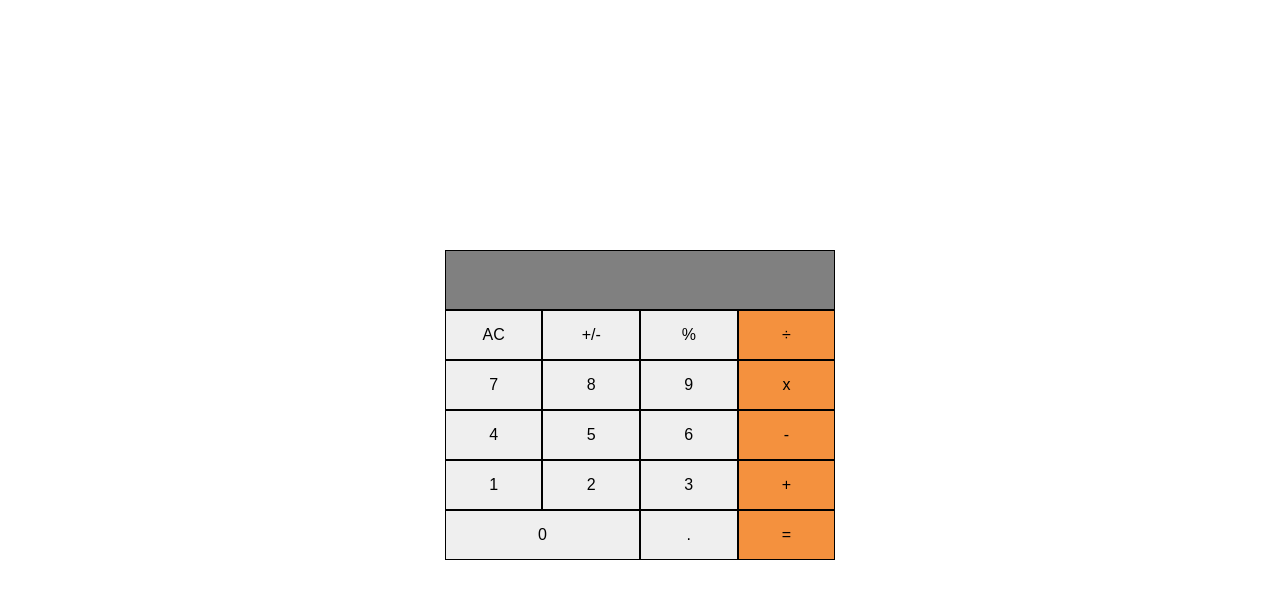
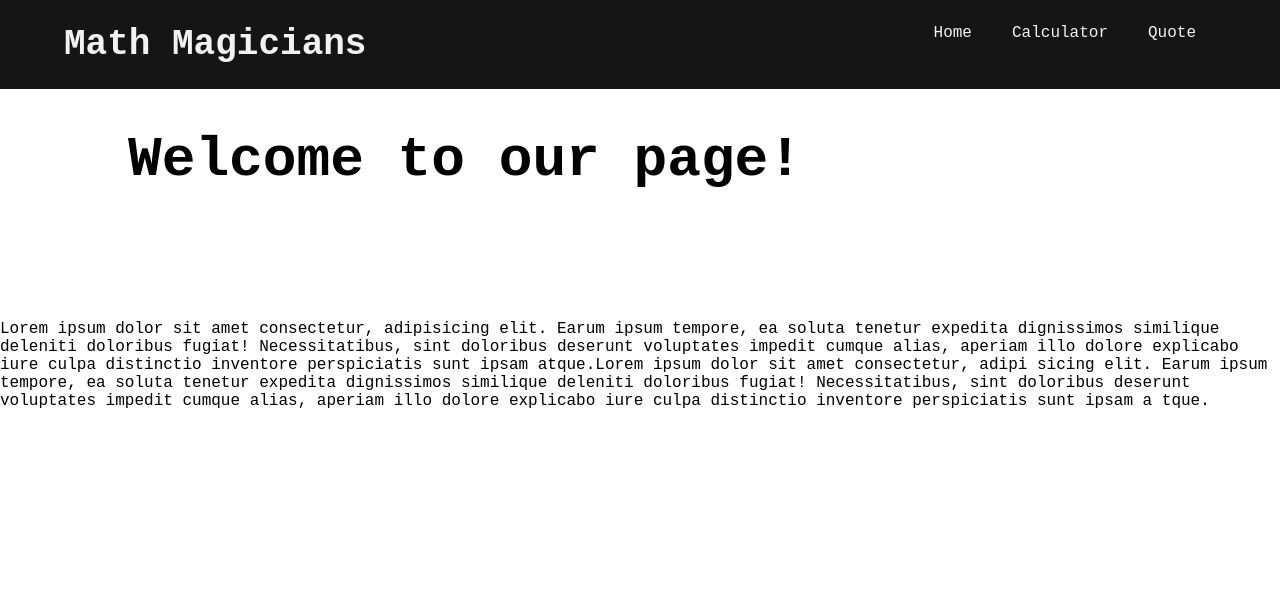
Before and after one commit to Elijahdre/math-magic, a React (Create React App) app: page / in a window 1280 px wide. Shown: the top 598 px of the page. Built offline with nearby package versions, Linux system fonts and the light colour scheme.

Commit message:
Style the app

```diff
--- a/src/components/Calculator.js
+++ b/src/components/Calculator.js
@@ -17,6 +17,10 @@ const Calculator = () => {
 
   }
   return (
+    <>
+    <h1>Maths Magicians</h1>
+    <h3>Let's do some maths!</h3>
+
     <div className="container">
       <div className="input-number">{( state.next === null) ?  state.total :  state.next}</div>
       <div className="calc-box">
@@ -41,6 +45,7 @@ const Calculator = () => {
         <button type="button" className="calc-button pad" value="=" onClick={(e)=>  handleClick(e.target.value)}>=</button>
       </div>
     </div>
+    </>
   );
 }
 
--- a/src/components/home.js
+++ b/src/components/home.js
@@ -0,0 +1,20 @@
+const Home = () => (
+  <>
+    <div className="home">
+      <h3>Welcome to our page!</h3>
+    </div>
+    <p>
+      Lorem ipsum dolor sit amet consectetur, adipisicing elit. Earum ipsum
+      tempore, ea soluta tenetur expedita dignissimos similique deleniti
+      doloribus fugiat! Necessitatibus, sint doloribus deserunt voluptates
+      impedit cumque alias, aperiam illo dolore explicabo iure culpa distinctio
+      inventore perspiciatis sunt ipsam atque.Lorem ipsum dolor sit amet
+      consectetur, adipi sicing elit. Earum ipsum tempore, ea soluta tenetur
+      expedita dignissimos similique deleniti doloribus fugiat! Necessitatibus,
+      sint doloribus deserunt voluptates impedit cumque alias, aperiam illo
+      dolore explicabo iure culpa distinctio inventore perspiciatis sunt ipsam a
+      tque.
+    </p>
+  </>
+);
+export default Home;
--- a/src/components/navbar.js
+++ b/src/components/navbar.js
@@ -1,7 +1,8 @@
- const Navbar = () => {
-  return (
-    <nav className="navbar">
+const Navbar = () => (
+  <nav className="nav-bar">
+    <div className="nav-heading">
       <h1> Math Magicians </h1>
+    </div>
     <div className="links">
       <a href="/">Home</a>
       <a href="/Calculator">Calculator</a>
@@ -9,5 +10,4 @@
     </div>
   </nav>
 );
-}
 export default Navbar;
--- a/src/components/quote.js
+++ b/src/components/quote.js
@@ -1,5 +1,4 @@
-const quote = () => {
-  return (
+const Quote = () => (
   <div className="quote">
     <p>
       Mathmatics is not about numbers,eauations, computations,
@@ -8,6 +7,5 @@ const quote = () => {
     </p>
   </div>
 );
-}
 
-export default quote;
+export default Quote;
--- a/src/index.css
+++ b/src/index.css
@@ -7,3 +7,68 @@
 body {
   font-family: 'Courier New', Courier, monospace;
 }
+
+.quote {
+  width: 100%;
+  min-height: 100vh;
+  display: flex;
+  flex-direction: column;
+  align-items: center;
+  justify-content: center;
+  padding: 0 1em;
+}
+
+.quote p {
+  font-size: 1.5rem;
+  text-align: center;
+  margin: 0;
+}
+
+.home {
+  margin: 8rem;
+  font-weight: 700;
+}
+
+.home p {
+  margin: 2rem;
+  margin-top: 1rem;
+  max-width: 768px;
+  line-height: 1.6;
+}
+
+.nav-bar {
+  width: 100%;
+  display: flex;
+  justify-content: space-between;
+  padding: 1em;
+  position: fixed;
+  top: 0;
+  left: 0;
+  background-color: rgb(22, 21, 21);
+}
+
+.nav-heading {
+  font-size: 1.5rem;
+  font-weight: 700;
+  color: rgba(255, 255, 255, 0.945);
+}
+
+.links a {
+  margin: 20px;
+  color: rgba(255, 255, 255, 0.945);
+  text-decoration: none;
+}
+
+@media screen and (min-width: 768px) {
+  .quote p {
+    font-size: 2rem;
+  }
+
+  .home {
+    font-size: 3rem;
+  }
+
+  .nav-bar {
+    padding: 1.5em 4em;
+  }
+}
--- a/src/index.js
+++ b/src/index.js
@@ -1,14 +1,27 @@
 import React from 'react';
 import ReactDOM from 'react-dom';
-import { BrowserRouter } from 'react-router-dom';
+import { BrowserRouter as Router, Route, Routes } from 'react-router-dom';
 import './index.css';
 import App from './App';
+import Calculator from './components/Calculator';
+import Navbar from './components/Navbar';
+import Home from './components/Home';
+import Quote from './components/Quote';
 
 ReactDOM.render(
-  <React.StrictMode>
-    <BrowserRouter>
-      <App />
-    </BrowserRouter>
-  </React.StrictMode>,
+  <Router>
+    <div>
+      <Navbar />
+      <div>
+        <Routes>
+          <Route path="/" element={<Home />} />
+          <Route path="/calculator" element={<Calculator />} />
+          <Route path="/quote" element={<Quote />} />
+        </Routes>
+      </div>
+    </div>
+  </Router>,
   document.getElementById('root'),
 );
+
+export default App;
```
Lines whose indentation alone changed are shown as unchanged.
